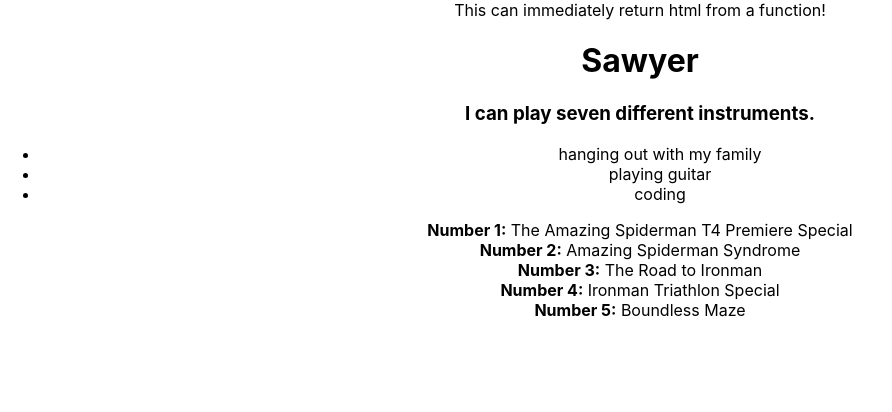
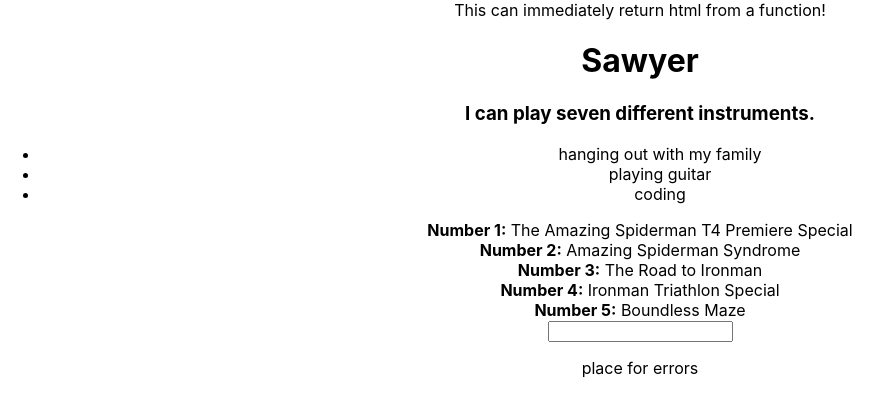
Before and after one commit to Number279/firstreactproject, a React (Create React App) app: page / in a window 1280 px wide. Shown: the top 412 px of the page, without its empty margins (0-892 px from the left). Built offline with nearby package versions, Linux system fonts and the light colour scheme.

Commit message:
Added DynamicText module to register page changes to the console.

```diff
--- a/src/App.js
+++ b/src/App.js
@@ -5,6 +5,7 @@
 import FunFact from './FunFact';
 import ThingsILike from './ThingsILike.js';
 import Top5Movies from './Top5Movies';
+import DynamicText from './DynamicText';
 //created components are imported as jsx elements, effectively html elements
 
 //const x = 4;
@@ -17,6 +18,8 @@
       <FunFact />
       <ThingsILike />
       <Top5Movies/>
+      <DynamicText />
+
 
     </div>
   );
--- /dev/null
+++ b/src/DynamicText.js
@@ -0,0 +1,16 @@
+import React from 'react';
+
+const DynamicText = (props) => {
+    return(
+    <div>
+        <input
+        type="text"
+        value={props.value}
+        onChange={event => console.log("Value Changed!")}
+        />
+        <p>place for errors</p>
+    </div>
+    );
+};
+
+export default DynamicText;
```
Also changed, not shown: 1 other file (tests, documents, lock files or other folders).
